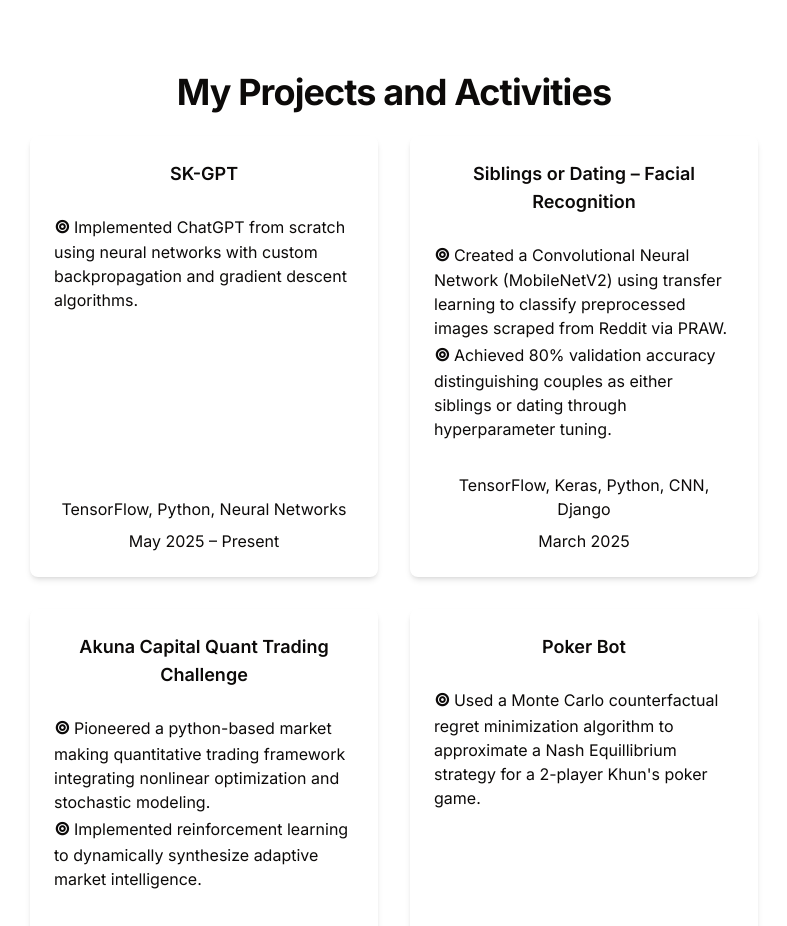
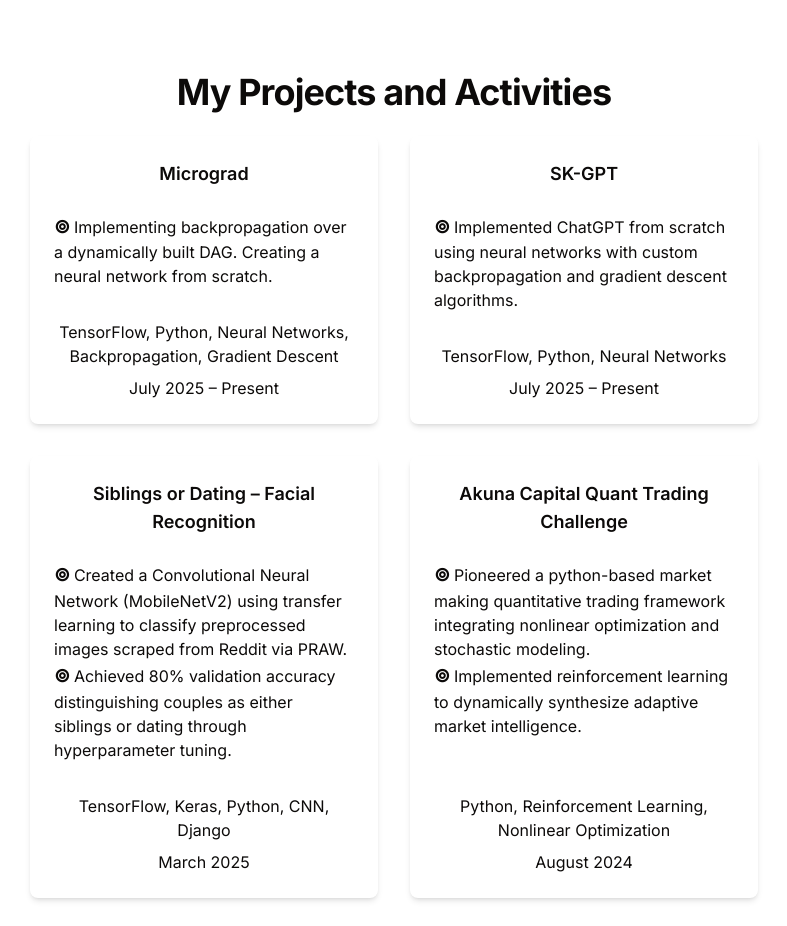
Before and after one commit to SanjayKarun4444/sanjay_portfolio, a Next.js app: page / in a window 1280 px wide. Shown: the part 2960-3886 px from the top of the page, without its empty margins (246-1033 px from the left). Built offline with nearby package versions, Linux system fonts and the light colour scheme.

Commit message:
adding project hope to site + edits

```diff
--- a/src/app/page.tsx
+++ b/src/app/page.tsx
@@ -227,14 +227,21 @@
             <br />
             {/* Rendering Project Cards */}
             <section className="grid grid-cols-2 gap-8">
-
+                <ProjectCard
+                    title="Micrograd"
+                    description={[
+                        "Implementing backpropagation over a dynamically built DAG. Creating a neural network from scratch."
+                    ]}
+                    stack="TensorFlow, Python, Neural Networks, Backpropagation, Gradient Descent"
+                    dateRange="July 2025 – Present"
+                />
                 <ProjectCard
                     title="SK-GPT"
                     description={[
                         "Implemented ChatGPT from scratch using neural networks with custom backpropagation and gradient descent algorithms."
                     ]}
                     stack="TensorFlow, Python, Neural Networks"
-                    dateRange="May 2025 – Present"
+                    dateRange="July 2025 – Present"
                 />
 
                 <ProjectCard
```
Also changed, not shown: src/content.json (+9 -1 lines).
